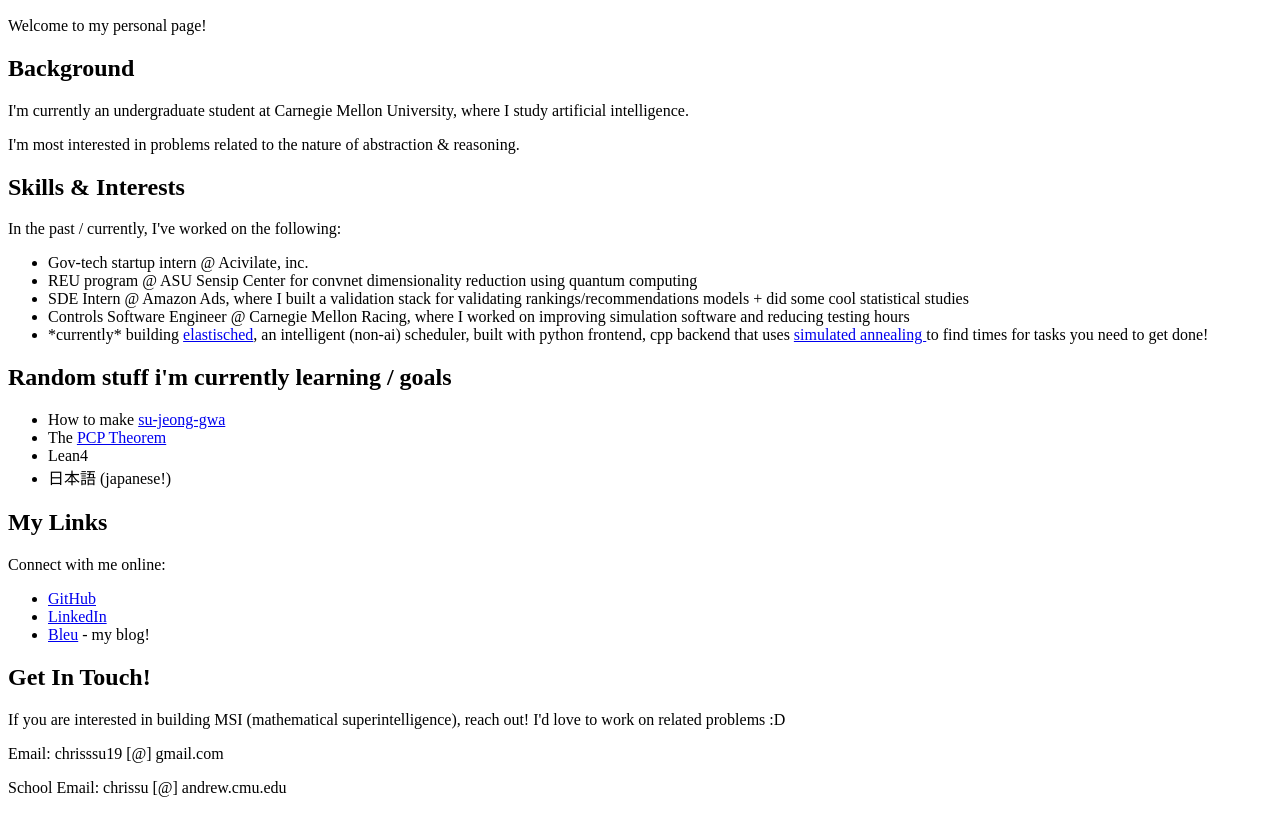
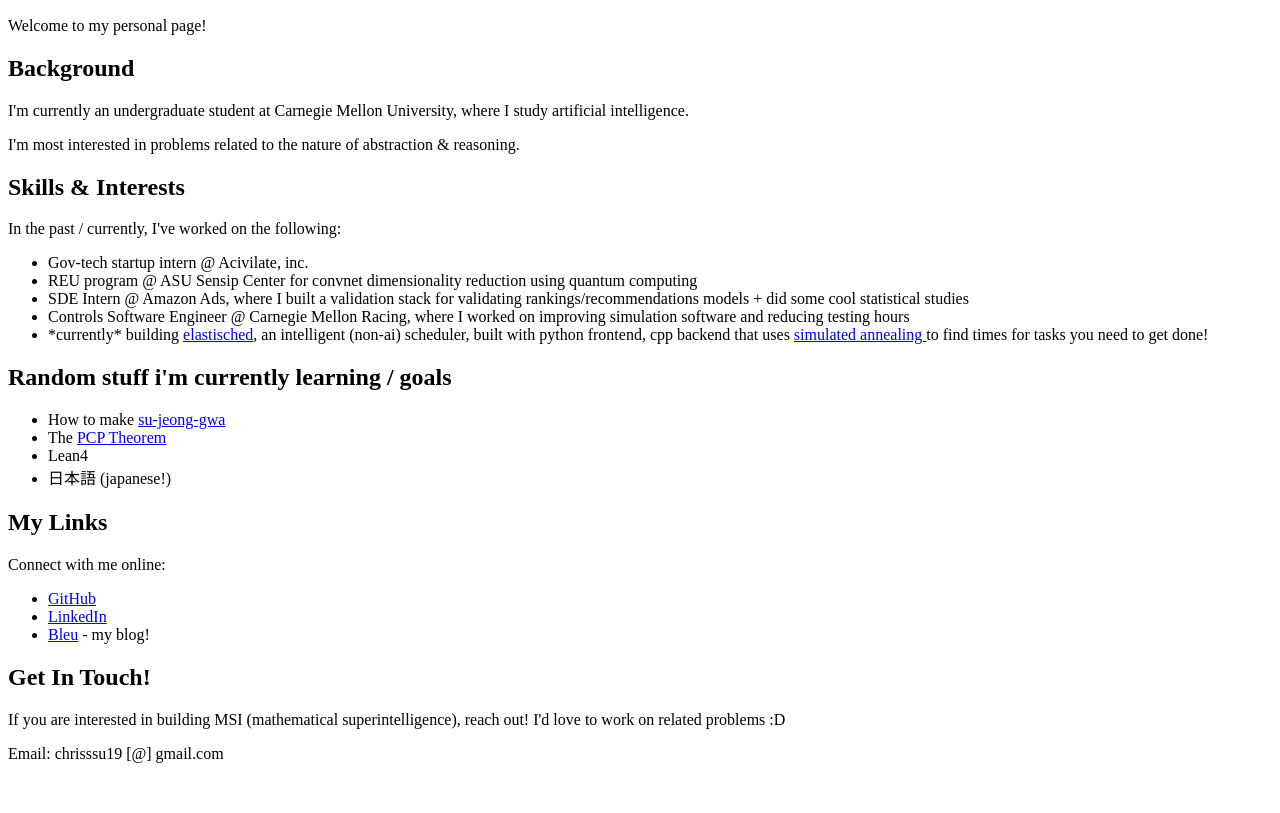
Before and after one commit to chrissuu/portfolio, a plain HTML site: page index.html in a window 1280 px wide. Shown: the part 280-1093 px from the top of the page. After the commit the page ends 1059 px from the top, so only its background shows below. Drawn offline with Linux system fonts and the light colour scheme.

Commit message:
Update email

```diff
--- a/index.html
+++ b/index.html
@@ -47,6 +47,5 @@
     <h2>Get In Touch!</h2>
     <p>If you are interested in building MSI (mathematical superintelligence), reach out! I'd love to work on related problems :D</p>
     <p>Email: chrisssu19 [@] gmail.com</a></p>
-    <p>School Email: chrissu [@] andrew.cmu.edu</p>
 </body>
 </html>
```
